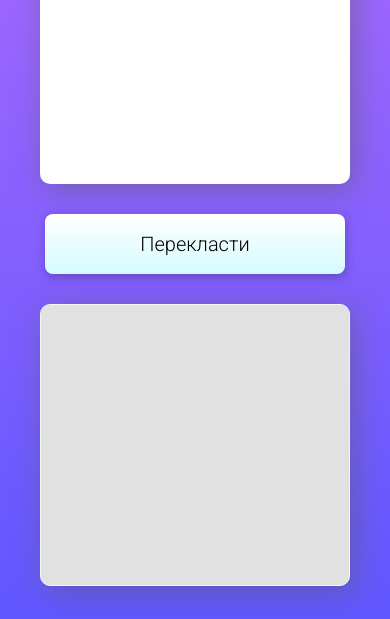
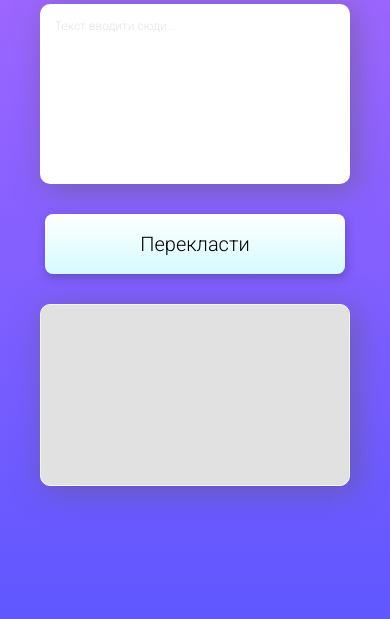
Before and after one commit to minddwe11er/latynka, a plain HTML site: page index.html in a window 390 px wide. Shown: the part 225-844 px from the top of the page. Drawn offline with Linux system fonts and the light colour scheme.

Commit message:
at-rule for mobile

```diff
--- a/index.html
+++ b/index.html
@@ -138,10 +138,12 @@
 
             #input {
                 font-size: 14px;
+                height: 150px;
             }
 
             #output {
                 font-size: 14px;
+                height: 150px;
             }
         }
 
@@ -152,10 +154,12 @@
 
 			#input {
 				font-size: 12px;
+                height: 150px;
 			}
 
 			#output {
 				font-size: 12px;
+                height: 150px;
 			}
         }
     </style>
```
